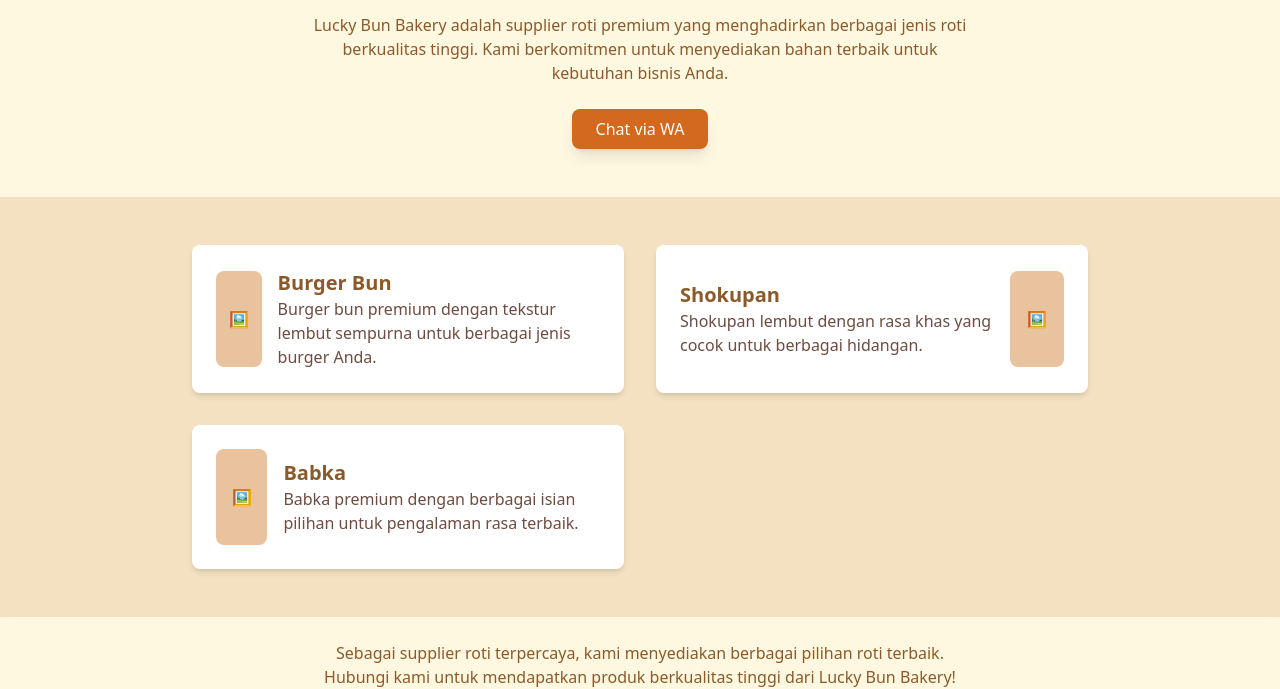
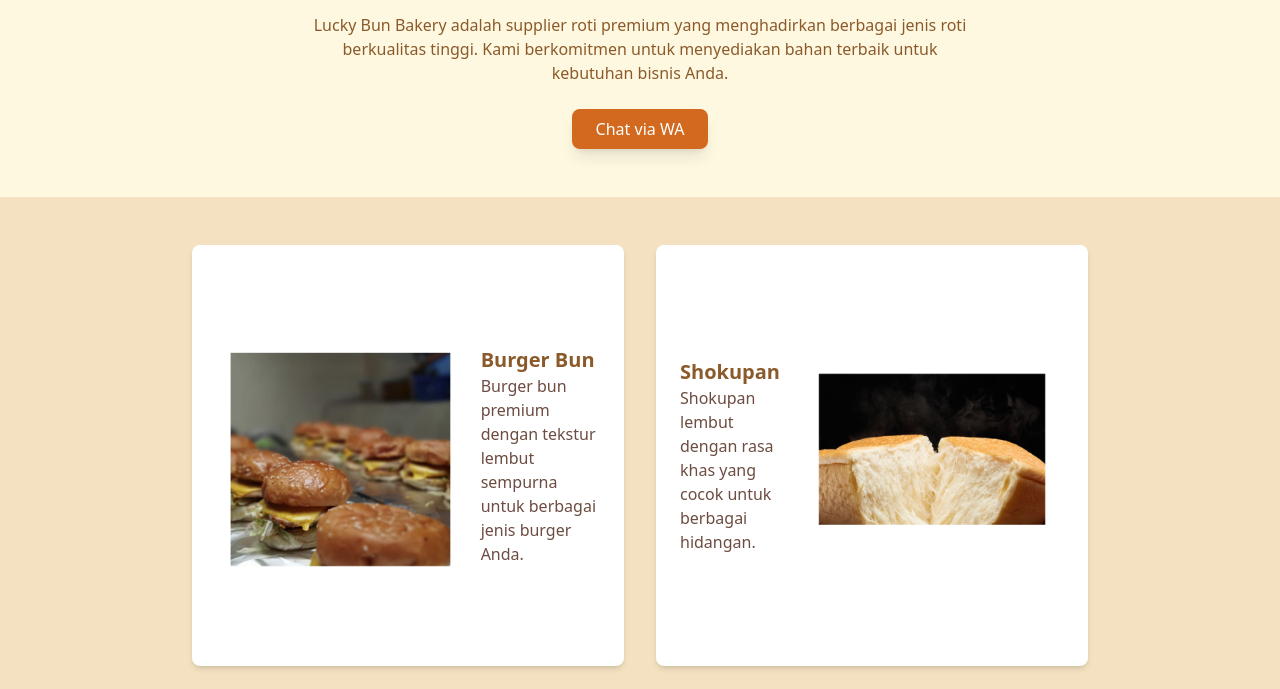
Before and after one commit to b0bthcdrz/luckybun-landing, a plain HTML site: page index.html in a window 1280 px wide. Shown: the part 119-808 px from the top of the page. Drawn offline with nearby package versions, Linux system fonts and the light colour scheme.

Commit message:
tambahin gambar

```diff
--- a/index.html
+++ b/index.html
@@ -19,7 +19,7 @@
     <section class="bg-[#F4E1C1] py-12">
         <div class="max-w-4xl mx-auto grid gap-8 md:grid-cols-2">
             <div class="bg-white p-6 flex items-center space-x-4 shadow-md rounded-lg">
-                <div class="w-24 h-24 bg-[#E8C39E] flex items-center justify-center rounded-lg">🖼️</div>
+                <div class="w-100 h-100 bg-[#E8C39E] flex items-center justify-center rounded-lg"><img src="4.jpg"></div>
                 <div>
                     <h2 class="text-xl font-semibold text-[#8B5A2B]">Burger Bun</h2>
                     <p class="text-[#6D4C41]">Burger bun premium dengan tekstur lembut sempurna untuk berbagai jenis burger Anda.</p>
@@ -30,10 +30,10 @@
                     <h2 class="text-xl font-semibold text-[#8B5A2B]">Shokupan</h2>
                     <p class="text-[#6D4C41]">Shokupan lembut dengan rasa khas yang cocok untuk berbagai hidangan.</p>
                 </div>
-                <div class="w-24 h-24 bg-[#E8C39E] flex items-center justify-center rounded-lg">🖼️</div>
+                <div class="w-100 h-100 bg-[#E8C39E] flex items-center justify-center rounded-lg"><img src="3.jpg"></div>
             </div>
             <div class="bg-white p-6 flex items-center space-x-4 shadow-md rounded-lg">
-                <div class="w-24 h-24 bg-[#E8C39E] flex items-center justify-center rounded-lg">🖼️</div>
+                <div class="w-100 h-100 bg-[#E8C39E] flex items-center justify-center rounded-lg"><img src="2.jpg"></div>
                 <div>
                     <h2 class="text-xl font-semibold text-[#8B5A2B]">Babka</h2>
                     <p class="text-[#6D4C41]">Babka premium dengan berbagai isian pilihan untuk pengalaman rasa terbaik.</p>
```
Also changed, not shown: 2.jpg (added), 3.jpg (added), 4.jpg (added).
